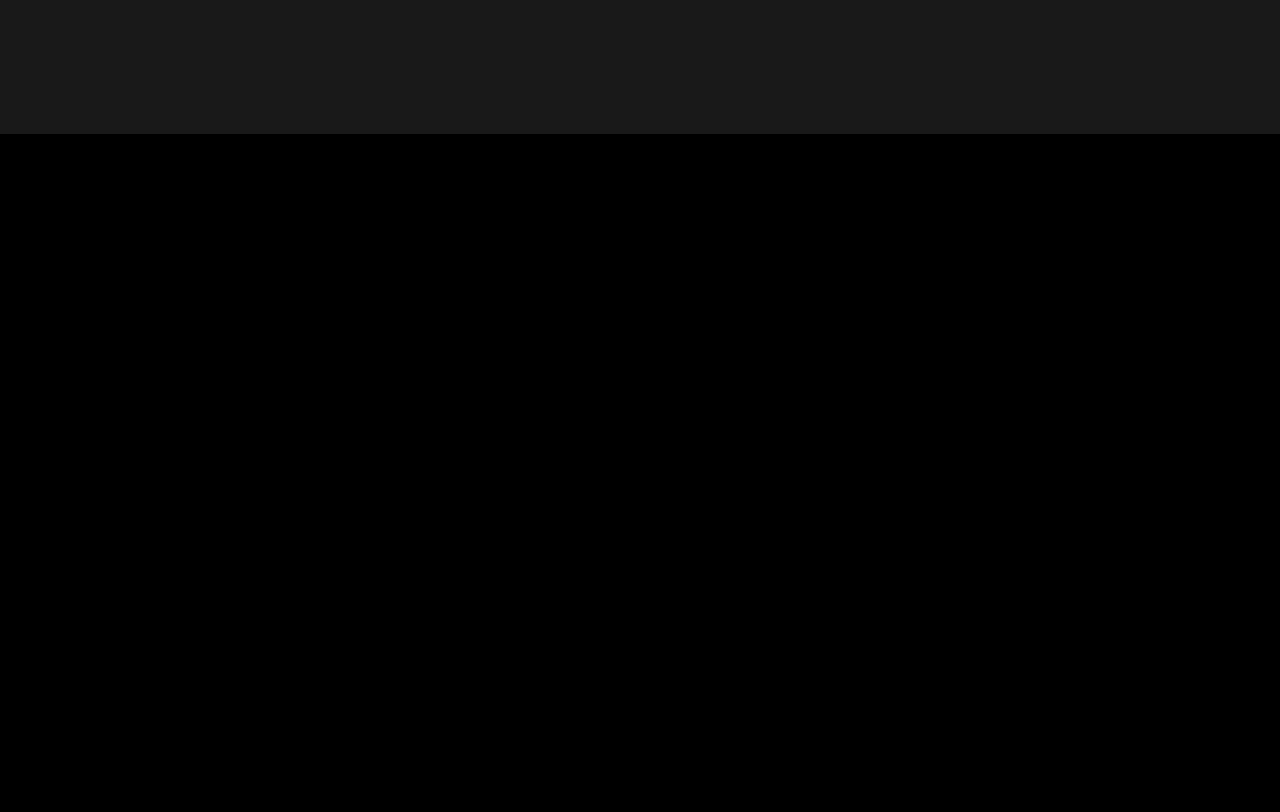
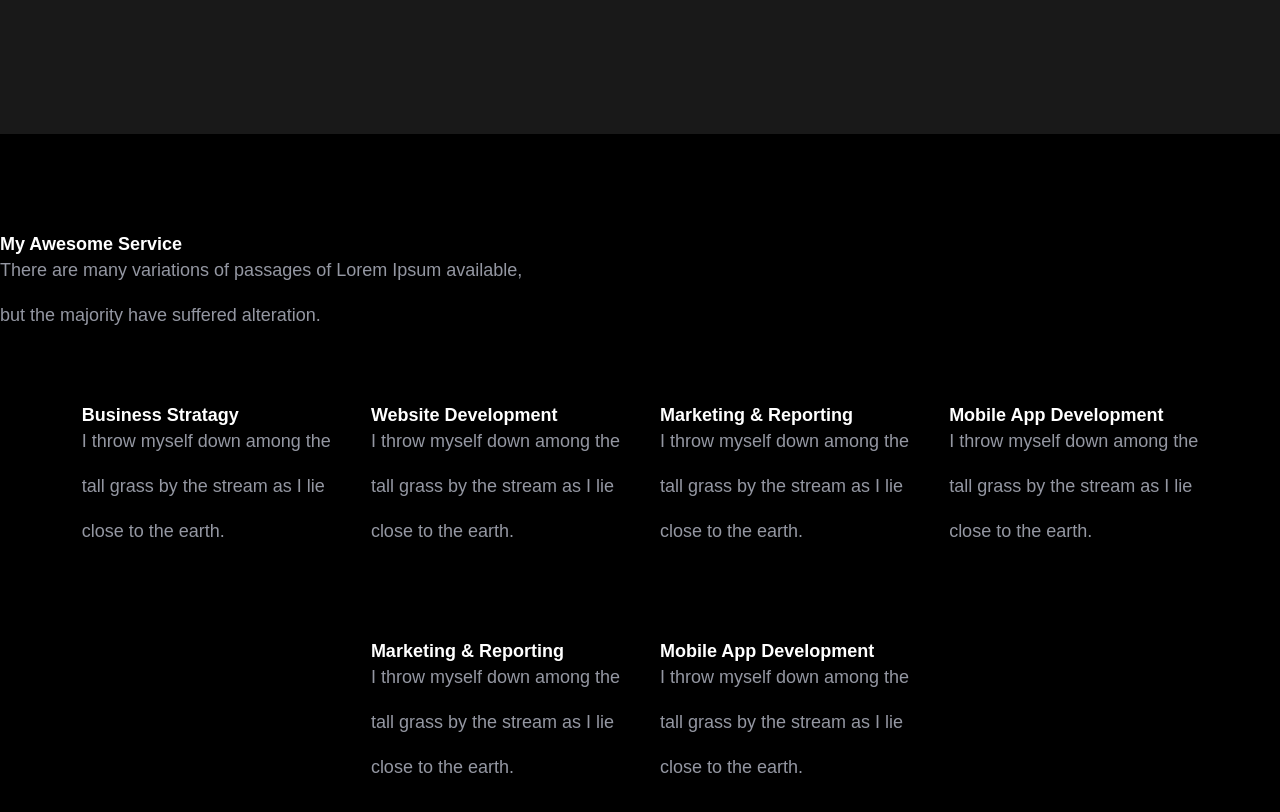
Before and after one commit to AWITI0301/My-Portfolio, a React (Create React App) app: page / in a window 1280 px wide. Shown: the part 1380-2192 px from the top of the page. Before the commit the page ends 1514 px from the top, so only its background shows below. Built offline with nearby package versions, Linux system fonts and the light colour scheme.

Commit message:
add services

```diff
--- a/src/Service.js
+++ b/src/Service.js
@@ -1,9 +1,218 @@
-import React from 'react'
-import './Service.css'
+import React from "react";
+import "./Service.css";
+
 function Service() {
   return (
-    <div></div>
-  )
+    <div className="service component__space" id="Services">
+
+      <div className="heading">
+        <h1 className="heading">My Awesome Service</h1>
+        <p className="heading p__color">
+          There are many variations of passages of Lorem Ipsum available,
+        </p>
+        <p className="heading p__color">
+          but the majority have suffered alteration.
+        </p>
+      </div>
+
+      <div className="container">
+        <div className="row">
+          <div className="col__3">
+            <div className="service__box pointer">
+              <div className="icon">
+                <svg
+                  stroke="currentColor"
+                  fill="none"
+                  stroke-width="2"
+                  viewBox="0 0 24 24"
+                  stroke-linecap="round"
+                  stroke-linejoin="round"
+                  height="1em"
+                  width="1em"
+                  xmlns="http://www.w3.org/2000/svg"
+                >
+                  <path d="M2 16.1A5 5 0 0 1 5.9 20M2 12.05A9 9 0 0 1 9.95 20M2 8V6a2 2 0 0 1 2-2h16a2 2 0 0 1 2 2v12a2 2 0 0 1-2 2h-6"></path>
+                  <line x1="2" y1="20" x2="2" y2="20"></line>
+                </svg>
+              </div>
+              <div className="service__meta">
+                <h1 className="service__text">Business Stratagy</h1>
+                <p className="p service__text p__color">
+                  I throw myself down among the
+                </p>
+                <p className="p service__text p__color">
+                  tall grass by the stream as I lie
+                </p>
+                <p className="p service__text p__color">close to the earth.</p>
+              </div>
+            </div>
+          </div>
+
+          <div className="col__3">
+            <div className="service__box pointer">
+              <div className="icon">
+                <svg
+                  stroke="currentColor"
+                  fill="none"
+                  stroke-width="2"
+                  viewBox="0 0 24 24"
+                  stroke-linecap="round"
+                  stroke-linejoin="round"
+                  height="1em"
+                  width="1em"
+                  xmlns="http://www.w3.org/2000/svg"
+                >
+                  <polygon points="12 2 2 7 12 12 22 7 12 2"></polygon>
+                  <polyline points="2 17 12 22 22 17"></polyline>
+                  <polyline points="2 12 12 17 22 12"></polyline>
+                </svg>
+              </div>
+              <div className="service__meta">
+                <h1 className="service__text">Website Development</h1>
+                <p className="p service__text p__color">
+                  I throw myself down among the
+                </p>
+                <p className="p service__text p__color">
+                  tall grass by the stream as I lie
+                </p>
+                <p className="p service__text p__color">close to the earth.</p>
+              </div>
+            </div>
+          </div>
+
+          <div className="col__3">
+            <div className="service__box pointer">
+              <div className="icon">
+                <svg
+                  stroke="currentColor"
+                  fill="none"
+                  stroke-width="2"
+                  viewBox="0 0 24 24"
+                  stroke-linecap="round"
+                  stroke-linejoin="round"
+                  height="1em"
+                  width="1em"
+                  xmlns="http://www.w3.org/2000/svg"
+                >
+                  <path d="M17 21v-2a4 4 0 0 0-4-4H5a4 4 0 0 0-4 4v2"></path>
+                  <circle cx="9" cy="7" r="4"></circle>
+                  <path d="M23 21v-2a4 4 0 0 0-3-3.87"></path>
+                  <path d="M16 3.13a4 4 0 0 1 0 7.75"></path>
+                </svg>
+              </div>
+              <div className="service__meta">
+                <h1 className="service__text">Marketing & Reporting</h1>
+                <p className="p service__text p__color">
+                  I throw myself down among the
+                </p>
+                <p className="p service__text p__color">
+                  tall grass by the stream as I lie
+                </p>
+                <p className="p service__text p__color">close to the earth.</p>
+              </div>
+            </div>
+          </div>
+
+          <div className="col__3">
+            <div className="service__box pointer">
+              <div className="icon">
+                <svg
+                  stroke="currentColor"
+                  fill="none"
+                  stroke-width="2"
+                  viewBox="0 0 24 24"
+                  stroke-linecap="round"
+                  stroke-linejoin="round"
+                  height="1em"
+                  width="1em"
+                  xmlns="http://www.w3.org/2000/svg"
+                >
+                  <rect x="2" y="3" width="20" height="14" rx="2" ry="2"></rect>
+                  <line x1="8" y1="21" x2="16" y2="21"></line>
+                  <line x1="12" y1="17" x2="12" y2="21"></line>
+                </svg>
+              </div>
+              <div className="service__meta">
+                <h1 className="service__text">Mobile App Development</h1>
+                <p className="p service__text p__color">
+                  I throw myself down among the
+                </p>
+                <p className="p service__text p__color">
+                  tall grass by the stream as I lie
+                </p>
+                <p className="p service__text p__color">close to the earth.</p>
+              </div>
+            </div>
+          </div>
+
+          <div className="col__3">
+            <div className="service__box pointer">
+              <div className="icon">
+                <svg
+                  stroke="currentColor"
+                  fill="none"
+                  stroke-width="2"
+                  viewBox="0 0 24 24"
+                  stroke-linecap="round"
+                  stroke-linejoin="round"
+                  height="1em"
+                  width="1em"
+                  xmlns="http://www.w3.org/2000/svg"
+                >
+                  <path d="M17 21v-2a4 4 0 0 0-4-4H5a4 4 0 0 0-4 4v2"></path>
+                  <circle cx="9" cy="7" r="4"></circle>
+                  <path d="M23 21v-2a4 4 0 0 0-3-3.87"></path>
+                  <path d="M16 3.13a4 4 0 0 1 0 7.75"></path>
+                </svg>
+              </div>
+              <div className="service__meta">
+                <h1 className="service__text">Marketing & Reporting</h1>
+                <p className="p service__text p__color">
+                  I throw myself down among the
+                </p>
+                <p className="p service__text p__color">
+                  tall grass by the stream as I lie
+                </p>
+                <p className="p service__text p__color">close to the earth.</p>
+              </div>
+            </div>
+          </div>
+
+          <div className="col__3">
+            <div className="service__box pointer">
+              <div className="icon">
+                <svg
+                  stroke="currentColor"
+                  fill="none"
+                  stroke-width="2"
+                  viewBox="0 0 24 24"
+                  stroke-linecap="round"
+                  stroke-linejoin="round"
+                  height="1em"
+                  width="1em"
+                  xmlns="http://www.w3.org/2000/svg"
+                >
+                  <rect x="2" y="3" width="20" height="14" rx="2" ry="2"></rect>
+                  <line x1="8" y1="21" x2="16" y2="21"></line>
+                  <line x1="12" y1="17" x2="12" y2="21"></line>
+                </svg>
+              </div>
+              <div className="service__meta">
+                <h1 className="service__text">Mobile App Development</h1>
+                <p className="p service__text p__color">
+                  I throw myself down among the
+                </p>
+                <p className="p service__text p__color">
+                  tall grass by the stream as I lie
+                </p>
+                <p className="p service__text p__color">close to the earth.</p>
+              </div>
+            </div>
+          </div>
+        </div>
+      </div>
+    </div>
+  );
 }
 
-export default Service
+export default Service;
```
